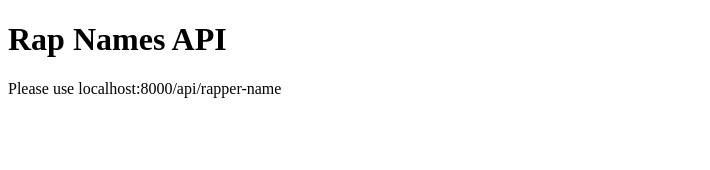
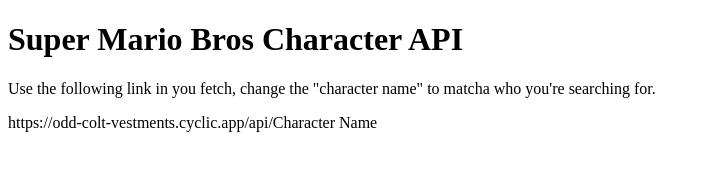
Before and after one commit to djneill/Simple-Mario-Character-API, a website: page index.html in a window 1280 px wide. Shown: the whole page, without its empty margins (0-710 px from the left). Drawn offline with Linux system fonts and the light colour scheme.

Commit message:
update links

```diff
--- a/index.html
+++ b/index.html
@@ -7,8 +7,9 @@
     <title>Document</title>
 </head>
 <body>
-    <h1>Rap Names API</h1>
-    <p>Please use localhost:8000/api/rapper-name</p>
+    <h1>Super Mario Bros Character API</h1>
+    <p>Use the following link in you fetch, change the "character name" to matcha who you're searching for.</p>
+    <p>https://odd-colt-vestments.cyclic.app/api/Character Name</p>
 
 </body>
 </html>
--- a/server.js
+++ b/server.js
@@ -10,7 +10,7 @@
         name: 'Mario',
         strength: 'Jumping ability',
         origin: 'Donkey Kong (1981)',
-        image: '../images/mario.png'
+        image: 'https://odd-colt-vestments.cyclic.app/images/mario.png'
     },
     'luigi': {
         name: 'Luigi',
```
